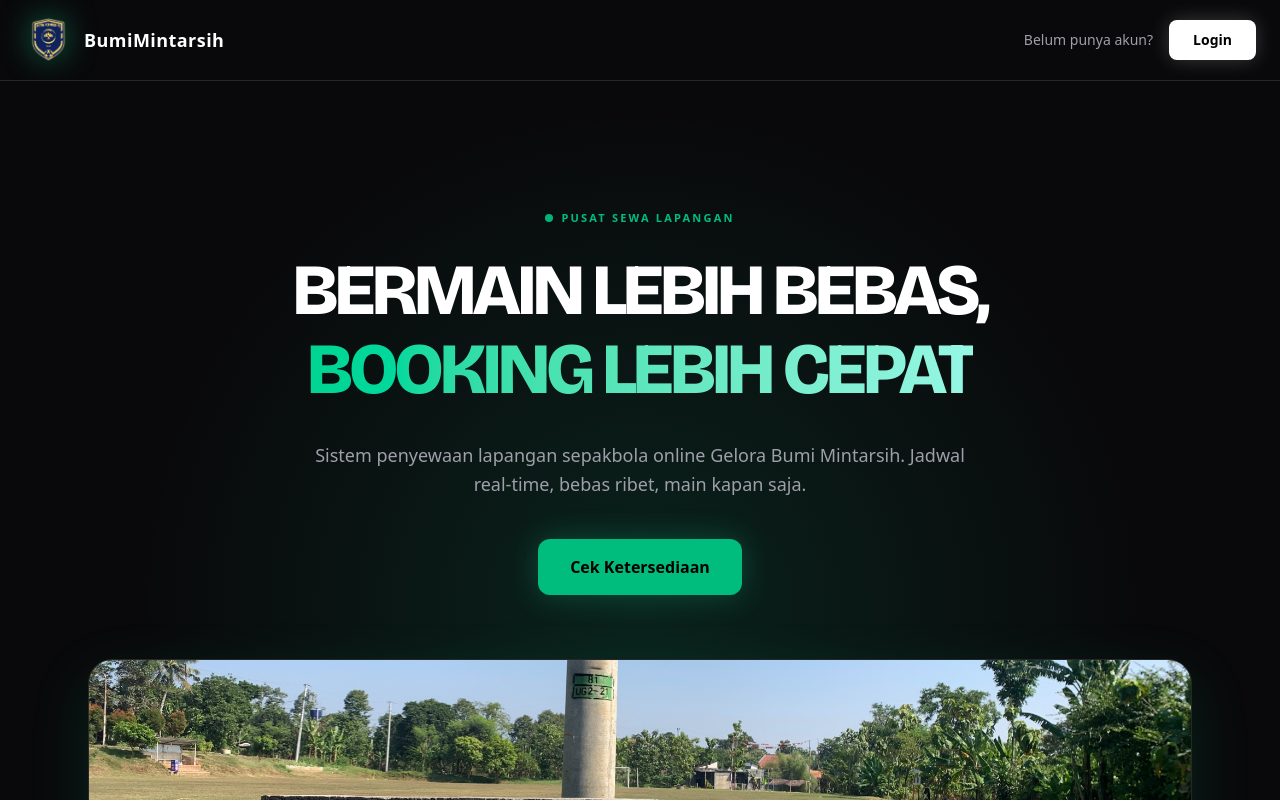
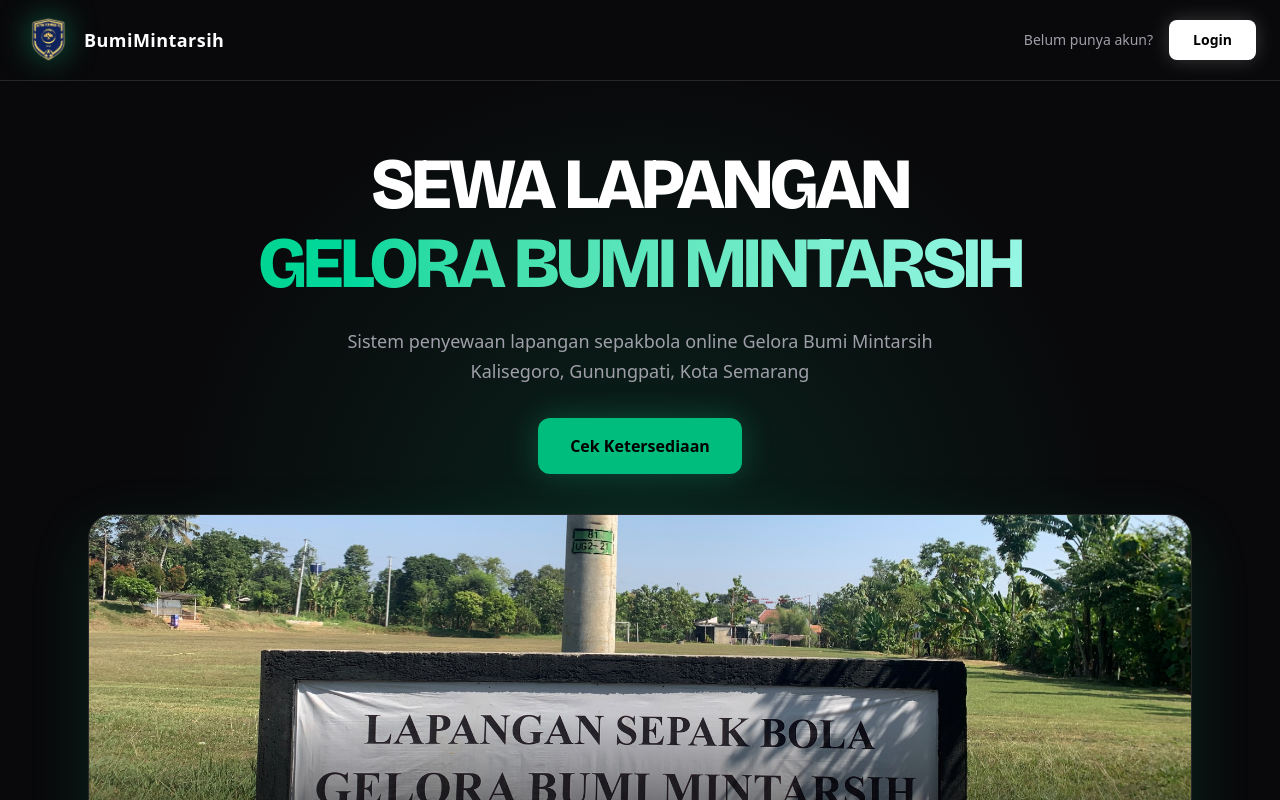
Before and after one commit to kevinsedayu/sewa-lap, a Next.js app: page / in a window 1280 px wide. Shown: the top 800 px of the page. Built offline with nearby package versions, Linux system fonts and the light colour scheme; no server answers; the database is empty.

Commit message:
style: update hero copy and reduce vertical spacing

```diff
--- a/src/app/page.tsx
+++ b/src/app/page.tsx
@@ -83,17 +83,13 @@ export default async function Home() {
             background: 'radial-gradient(circle at center, rgba(16,185,129,0.15) 0%, rgba(9,9,11,0) 60%)'
           }}></div>
 
-          <div className="relative z-10 max-w-4xl mx-auto flex flex-col items-center px-6 pt-24 pb-12 sm:pt-32 sm:pb-16">
-            <p className="text-[11px] font-bold uppercase tracking-[0.2em] text-emerald-500 mb-6 flex items-center gap-2">
-              <span className="w-2 h-2 rounded-full bg-emerald-500 animate-pulse"></span>
-              Pusat Sewa Lapangan
-            </p>
-            <h1 className="text-5xl sm:text-7xl font-extrabold tracking-tighter leading-[1.1] mb-8 font-bricolage">
-              BERMAIN LEBIH BEBAS,<br/>
-              <span className="text-transparent bg-clip-text bg-gradient-to-r from-emerald-400 to-teal-200">BOOKING LEBIH CEPAT</span>
+          <div className="relative z-10 max-w-4xl mx-auto flex flex-col items-center px-6 pt-12 pb-8 sm:pt-16 sm:pb-10">
+            <h1 className="text-5xl sm:text-7xl font-extrabold tracking-tighter leading-[1.1] mb-6 font-bricolage">
+              SEWA LAPANGAN<br/>
+              <span className="text-transparent bg-clip-text bg-gradient-to-r from-emerald-400 to-teal-200">GELORA BUMI MINTARSIH</span>
             </h1>
-            <p className="text-lg text-zinc-400 max-w-2xl mx-auto leading-relaxed mb-10">
-              Sistem penyewaan lapangan sepakbola online Gelora Bumi Mintarsih. Jadwal real-time, bebas ribet, main kapan saja.
+            <p className="text-lg text-zinc-400 max-w-2xl mx-auto leading-relaxed mb-8">
+              Sistem penyewaan lapangan sepakbola online Gelora Bumi Mintarsih Kalisegoro, Gunungpati, Kota Semarang
             </p>
 
             <a href="#jadwal" className="bg-emerald-500 hover:bg-emerald-400 text-black px-8 py-4 rounded-xl text-base font-bold transition-all shadow-[0_0_30px_rgba(16,185,129,0.3)] hover:-translate-y-1">
```
